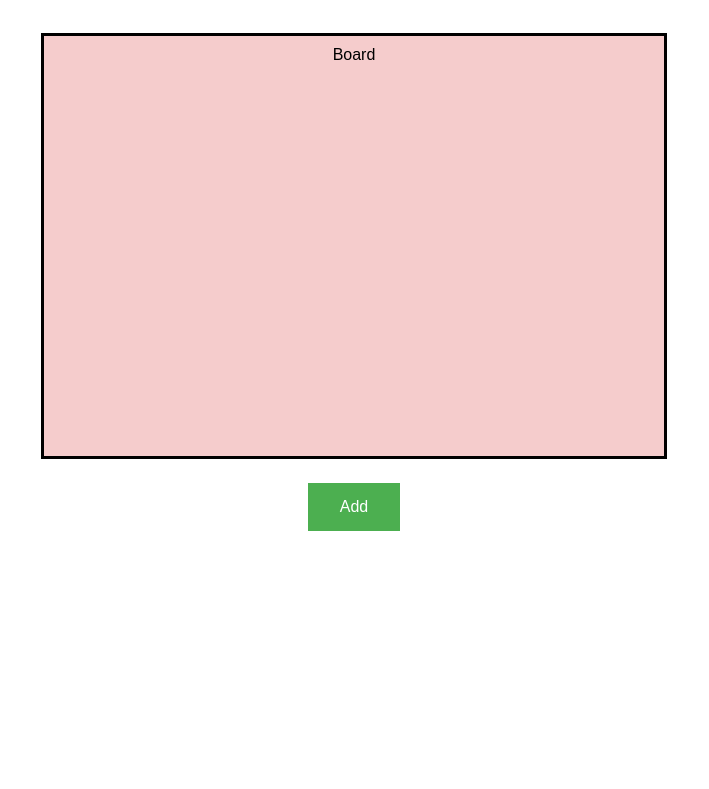
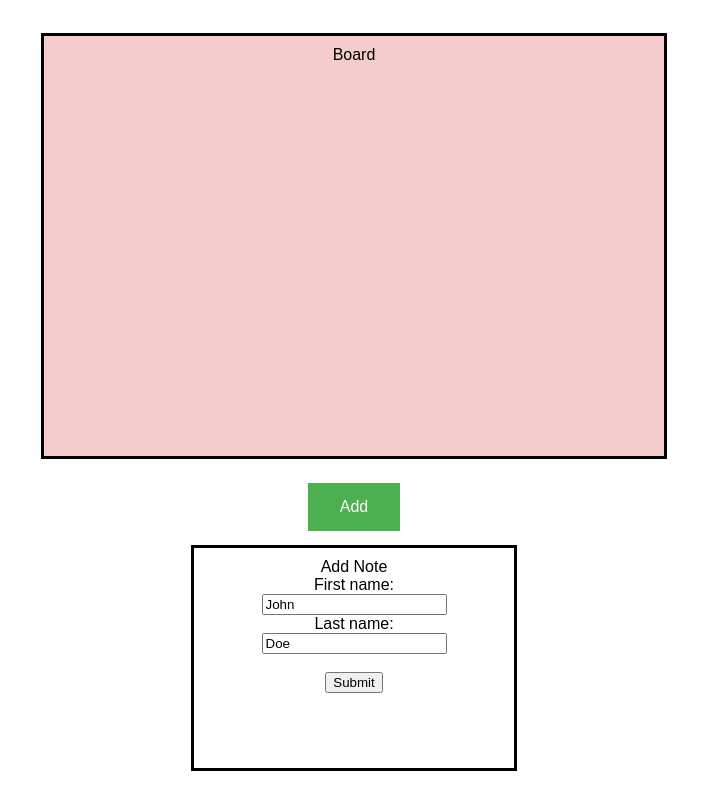
Before and after one commit to MouseUser/the-app, a plain HTML site: page UI.html in a window 1280 px wide. Both pictures are taken after a click on the element "Add". Shown: the part 101-890 px from the top of the page, without its empty margins (286-995 px from the left). Before the commit the page ends 800 px from the top, so only its background shows below. Drawn offline with Linux system fonts and the light colour scheme.

Commit message:
made "Add" button open a box with a form in it when pressed

```diff
--- a/UI.html
+++ b/UI.html
@@ -15,6 +15,7 @@
 
   .container {
             text-align: center; /* This centers the inline-block element horizontally */
+            font-family: Papyrus, fantasy;
         }
   .box {
             display: inline-block; /* Makes the div considered as an inline element */
@@ -42,6 +43,17 @@
             top: 20px;
         }
 
+  .add_box {
+            display: inline-block; /* Makes the div considered as an inline element */
+            width: 300px;
+            height: 200px;
+            border: 3px solid #000;
+            background-color: #ffffff;
+            padding: 10px;
+            margin: 10px;
+            text-align: center;
+
+        }
 
 
 </style>
@@ -63,14 +75,29 @@
     id="add" class="button" onclick="add_note()">
           Add
       </div>
+
+
 <script>
-  const button = document.getElementById('add');
-  src = "add_note.html"; //put code to make new box in this file
 
 
 
 
+  function add_note() {
+  var card = document.createElement("div");
+  card.innerHTML = "<div class='container'><div class='add_box'> Add Note <form action='/action_page.php'><label for='fname'>First name:</label><br><input type='text' id='fname' name='fname' value='John'><br><label for='lname'>Last name:</label><br><input type='text' id='lname' name='lname' value='Doe'><br><br><input type='submit' value='Submit'></form></div></div>";
+
+  var element = document.getElementById("here");
+element.appendChild(card);
+
+}
+
 
 </script>
+
+<div id='here'>
+
+
+  </div>
+
 </body>
 </html>
```
Also changed, not shown: add_note_button.html (added, +20 -0 lines).
